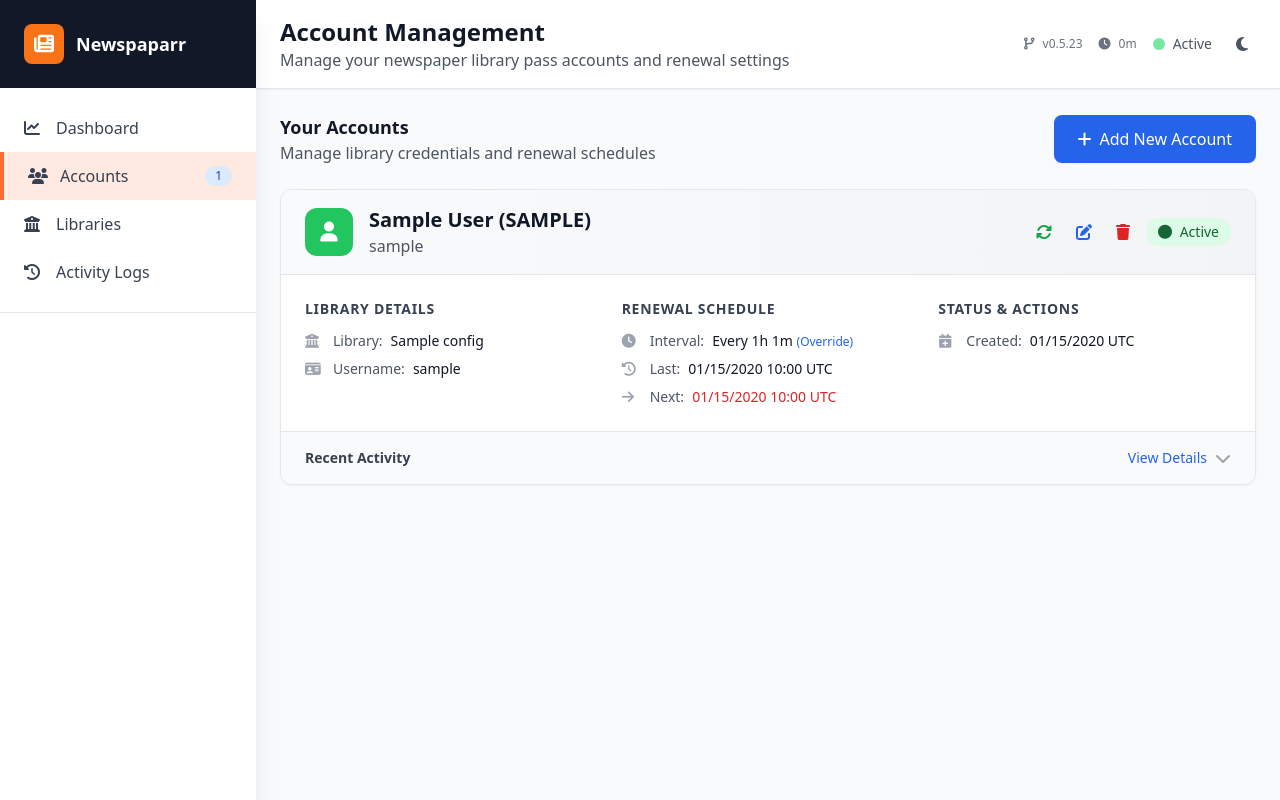
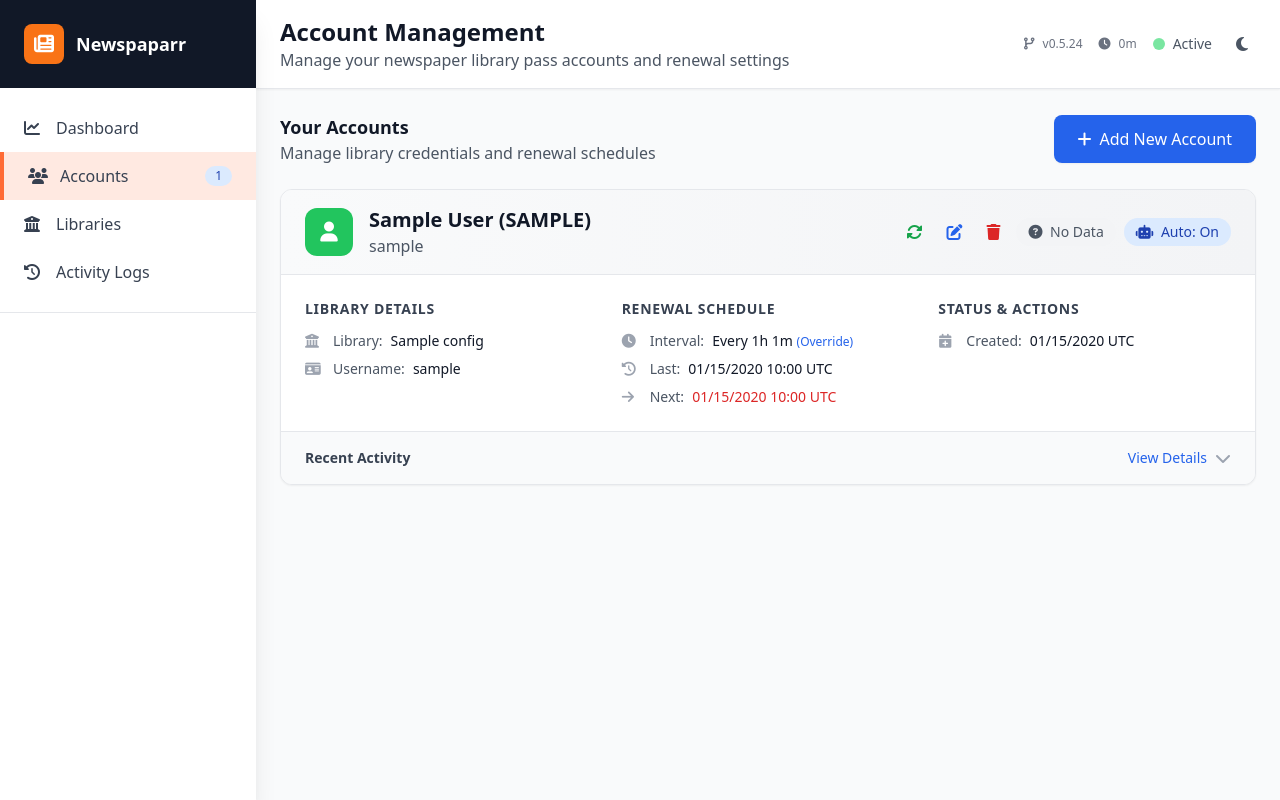
Before and after one commit to egyptiangio/newspaparr, a Flask app: page /accounts in a window 1280 px wide. Run offline with Flask 3, Linux system fonts and the light colour scheme; tables that the repository leaves empty hold one stand-in row (values such as "Sample post"); parts of the project's set-up code (start-up, migrations or seed data) failed here and were passed over; some libraries are stand-ins or nearby versions.

Commit message:
Add dual status indicators for accounts - v0.5.24

```diff
--- a/app.py
+++ b/app.py
@@ -33,7 +33,7 @@
 from renewal_engine import RenewalEngine
 
 # Application version
-__version__ = '0.5.23'
+__version__ = '0.5.24'
 
 # Validate configuration at startup
 if __name__ == '__main__':
@@ -328,6 +328,19 @@
     if active_accounts_with_renewal:
         next_renewal = min(active_accounts_with_renewal, key=lambda x: x.next_renewal)
 
+    # Get latest renewal status for each account
+    account_statuses = {}
+    for account in accounts:
+        latest_log = RenewalLog.query.filter_by(account_id=account.id).order_by(
+            RenewalLog.timestamp.desc()
+        ).first()
+        if latest_log:
+            account_statuses[account.id] = {
+                'success': latest_log.success,
+                'message': latest_log.message,
+                'timestamp': latest_log.timestamp
+            }
+
     # Create libraries mapping for template
     libraries = {lib.type: lib.name for lib in LibraryConfig.query.all()}
 
@@ -339,14 +352,29 @@
                          success_rate=success_rate,
                          account_count=total_accounts,
                          next_renewal=next_renewal,
-                         libraries=libraries)
+                         libraries=libraries,
+                         account_statuses=account_statuses)
 
 @app.route('/accounts')
 def accounts():
     """Account management page"""
     accounts = Account.query.all()
+
+    # Get latest renewal status for each account
+    account_statuses = {}
+    for account in accounts:
+        latest_log = RenewalLog.query.filter_by(account_id=account.id).order_by(
+            RenewalLog.timestamp.desc()
+        ).first()
+        if latest_log:
+            account_statuses[account.id] = {
+                'success': latest_log.success,
+                'message': latest_log.message,
+                'timestamp': latest_log.timestamp
+            }
+
     libraries = {lib.type: lib.name for lib in LibraryConfig.query.all()}
-    return render_template('accounts.html', accounts=accounts, libraries=libraries)
+    return render_template('accounts.html', accounts=accounts, libraries=libraries, account_statuses=account_statuses)
 
 @app.route('/accounts/add', methods=['GET', 'POST'])
 def add_account():
--- a/templates/accounts.html
+++ b/templates/accounts.html
@@ -47,9 +47,25 @@
                             <button onclick="confirmDelete({{ account.id }}, '{{ account.name }}')" class="text-red-600 hover:text-red-800 dark:text-red-400 dark:hover:text-red-300 p-2 rounded-lg hover:bg-red-50 dark:hover:bg-red-900/20" title="Delete">
                                 <i class="fas fa-trash"></i>
                             </button>
-                            <span class="px-3 py-1 rounded-full text-sm font-medium {% if account.active %}bg-green-100 text-green-800{% else %}bg-gray-100 text-gray-800{% endif %}">
-                                <i class="fas fa-circle mr-1"></i>
-                                {{ 'Active' if account.active else 'Inactive' }}
+
+                            <!-- Last Renewal Status -->
+                            {% if account.id in account_statuses %}
+                                {% set status = account_statuses[account.id] %}
+                                <span class="px-3 py-1 rounded-full text-sm font-medium {% if status.success %}bg-green-100 text-green-800 dark:bg-green-900 dark:text-green-200{% else %}bg-red-100 text-red-800 dark:bg-red-900 dark:text-red-200{% endif %}" title="Last renewal: {{ status.timestamp|localtime }} - {{ status.message }}">
+                                    <i class="fas {% if status.success %}fa-check-circle{% else %}fa-exclamation-circle{% endif %} mr-1"></i>
+                                    Last: {{ 'Success' if status.success else 'Failed' }}
+                                </span>
+                            {% else %}
+                                <span class="px-3 py-1 rounded-full text-sm font-medium bg-gray-100 text-gray-600 dark:bg-gray-700 dark:text-gray-300" title="No renewal attempts yet">
+                                    <i class="fas fa-question-circle mr-1"></i>
+                                    No Data
+                                </span>
+                            {% endif %}
+
+                            <!-- Auto-Renewal Status -->
+                            <span class="px-3 py-1 rounded-full text-sm font-medium {% if account.active %}bg-blue-100 text-blue-800 dark:bg-blue-900 dark:text-blue-200{% else %}bg-gray-100 text-gray-800 dark:bg-gray-600 dark:text-gray-200{% endif %}" title="Auto-renewal {{ 'enabled' if account.active else 'disabled' }}">
+                                <i class="fas fa-robot mr-1"></i>
+                                Auto: {{ 'On' if account.active else 'Off' }}
                             </span>
                         </div>
                     </div>
```
Also changed, not shown: templates/dashboard.html (+19 -3 lines).
